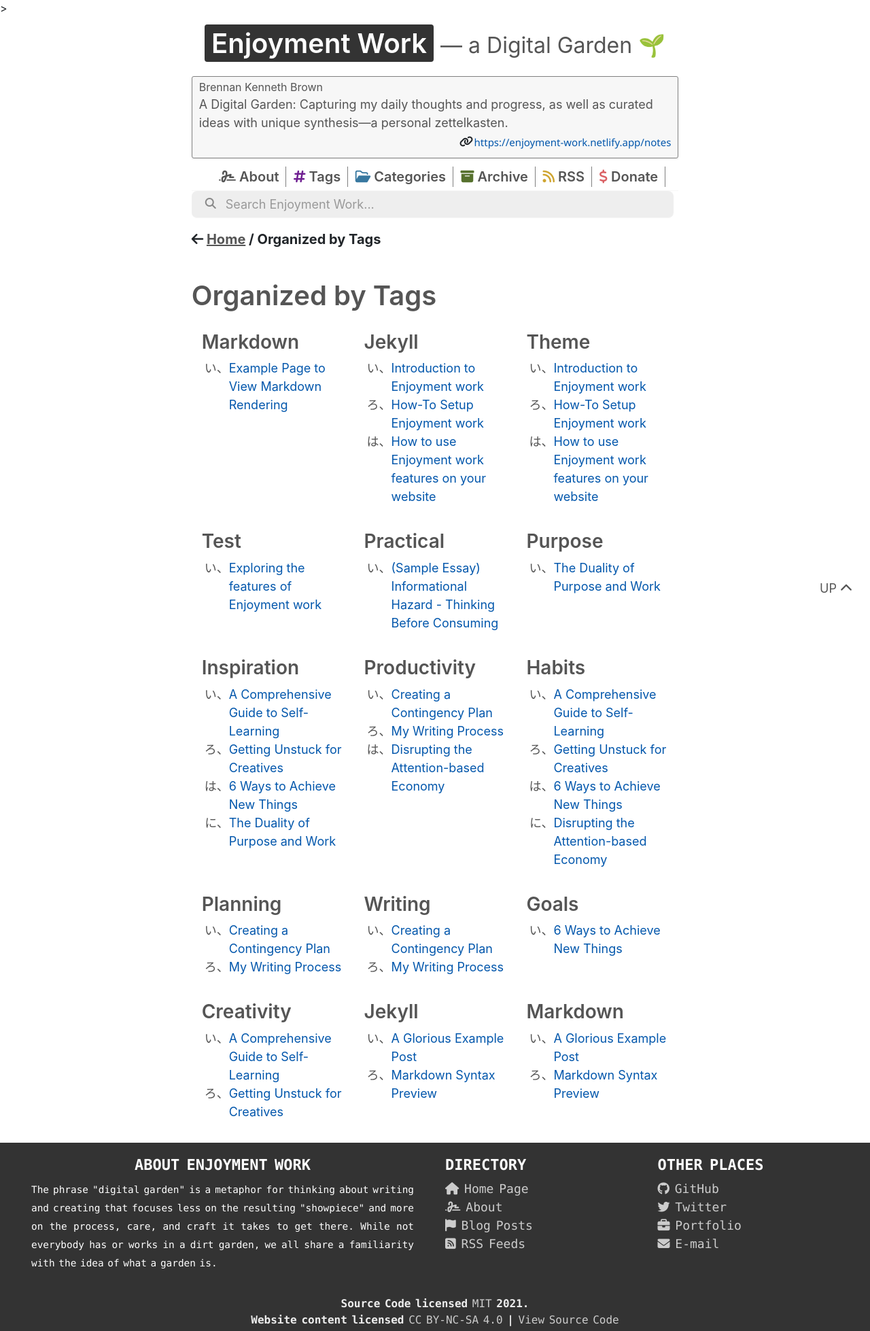
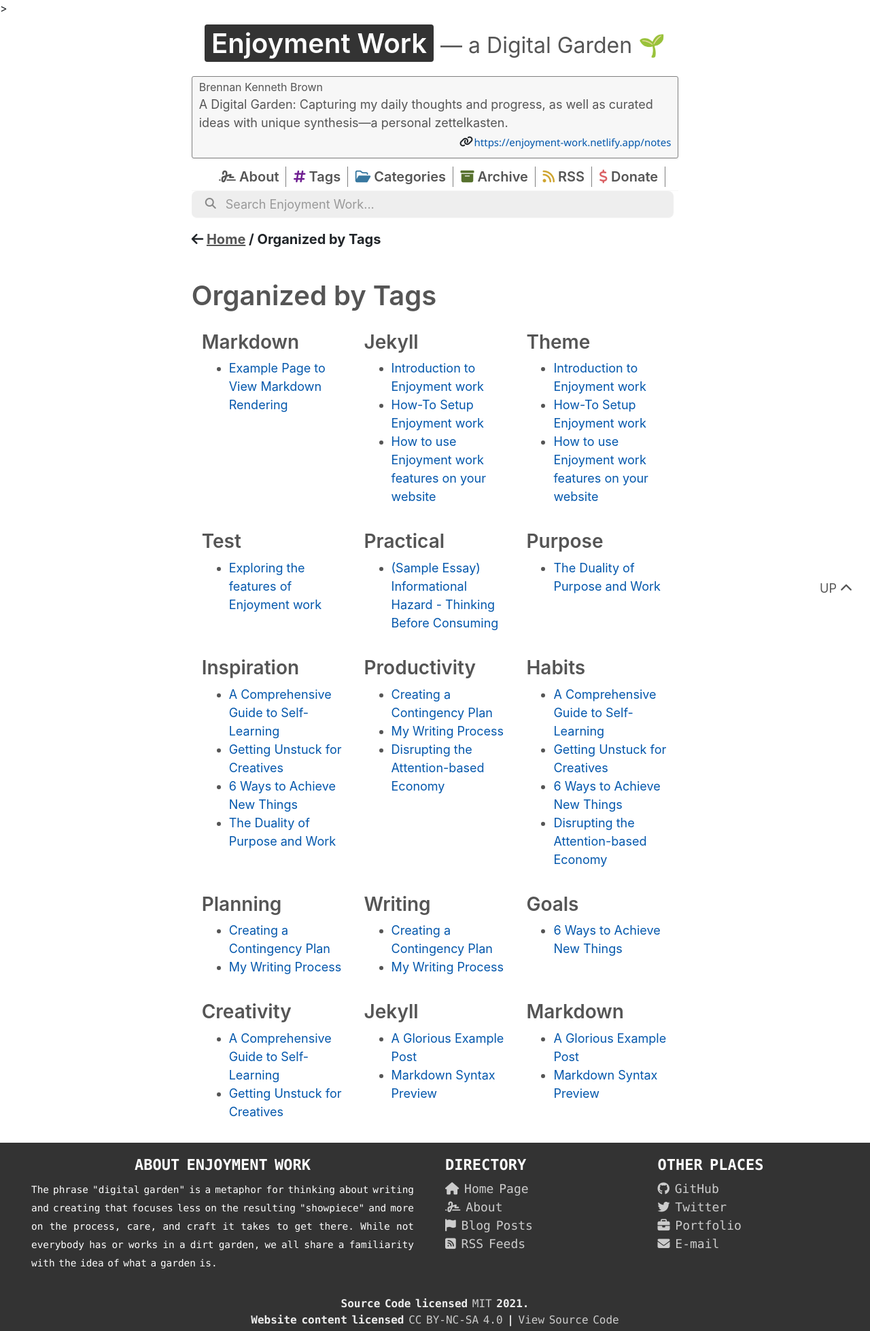
Before and after one commit to brennanbrown/enjoyment-work, a Jekyll site: the page built from _pages/tags.md, in a window 1280 px wide. Shown: the whole page at 68% size. Built offline with Jekyll 4.4.1, drawn with Linux system fonts in a browser that asks for light colours; nearby versions of some CDN libraries.

Commit message:
Remove category list style type

```diff
--- a/assets/css/style.css
+++ b/assets/css/style.css
@@ -1228,7 +1228,3 @@ figure img {
 #tag-grid {
   max-height: 350px;
 }
-
-#category-content {
-  list-style-type: hiragana-iroha;
-}
```
